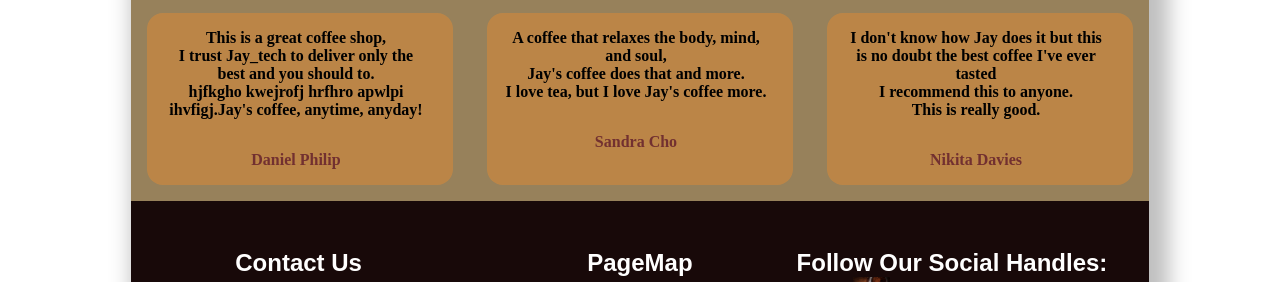
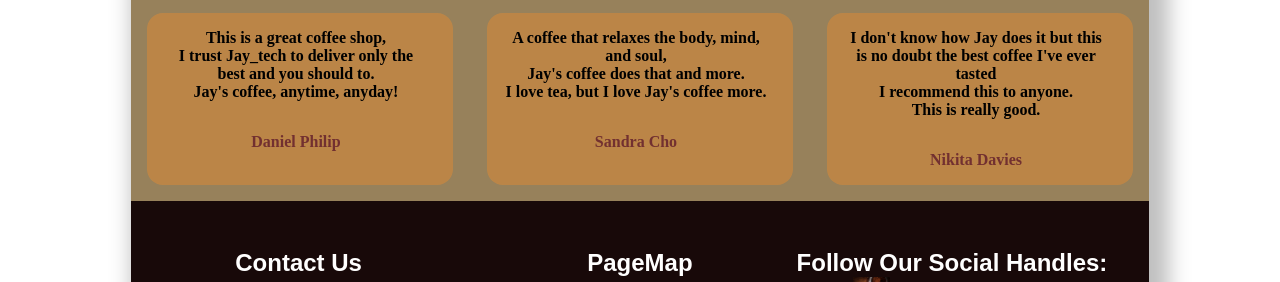
Before and after one commit to mjay-obot/Coffee-Website, a plain HTML site: page index.html in a window 1280 px wide. Shown: the part 979-1261 px from the top of the page. Drawn offline with Linux system fonts and the light colour scheme; a web font is replaced by a local one.

Commit message:
An edited version of coffee website

```diff
--- a/index.html
+++ b/index.html
@@ -45,7 +45,7 @@
             <p>What People Are Saying!</p>
         <div class="feedbacks">
         <div class="row">
-            <p class="reviews">This is a great coffee shop, <br>I trust Jay_tech to deliver only the best and you should to. <br>hjfkgho kwejrofj hrfhro apwlpi ihvfigj.Jay's coffee, anytime, anyday!</p>
+            <p class="reviews">This is a great coffee shop, <br>I trust Jay_tech to deliver only the best and you should to. <br>Jay's coffee, anytime, anyday!</p>
             <p class="name">Daniel Philip</p>
         </div>
         <div class="row">
```
